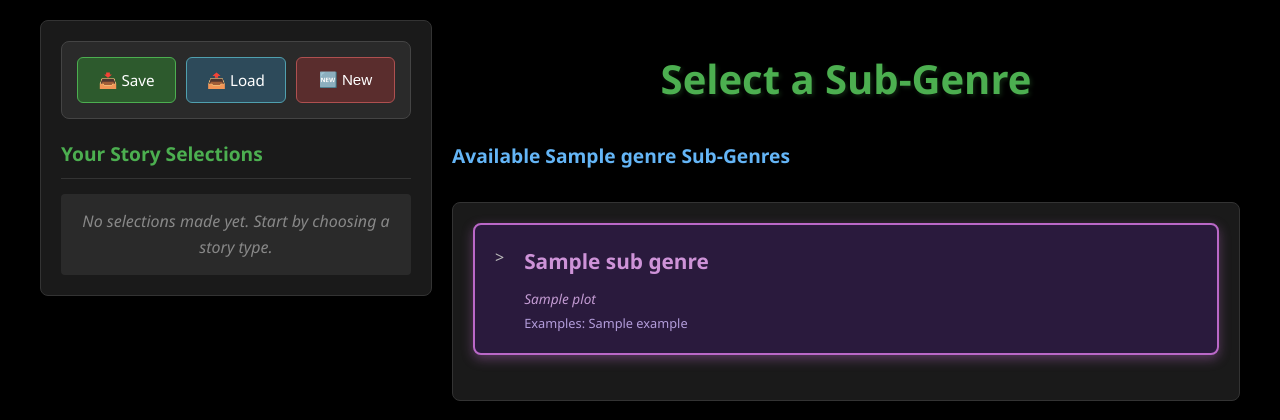
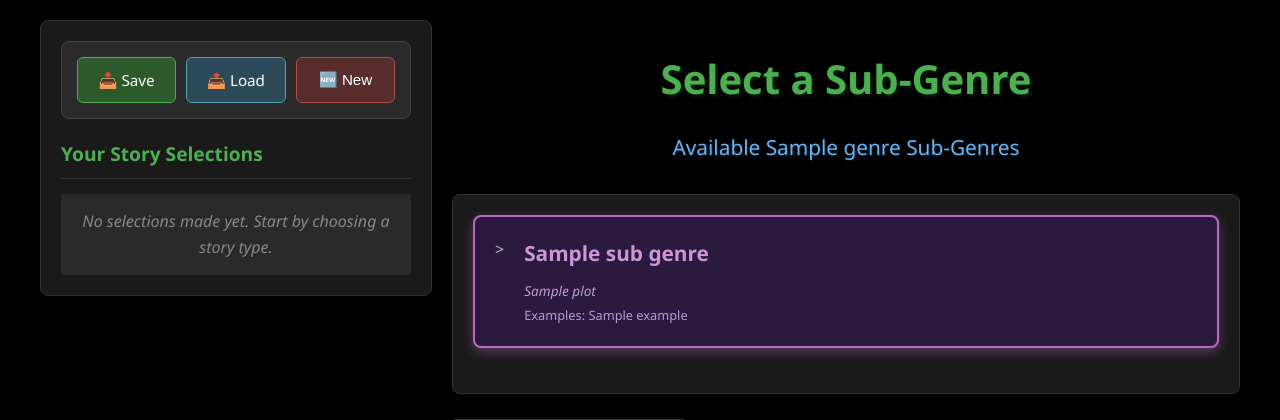
Before and after one commit to LarsLiden/Kraitif, a Flask app: template templates/subgenre_selection.html in a window 1280 px wide. Shown: the top 420 px of the page. Run offline with Flask 3, Linux system fonts and the light colour scheme; the template is opened without the code that fills it: most values are stand-ins (such as "Sample title", 1, 10 or a date in 2020); parts of the project's set-up code (start-up, migrations or seed data) failed here and were passed over.

Commit message:
Update UI titles and add blue subtitles across all story selection pages
Co-authored-by: LarsLiden <6528486+LarsLiden@users.noreply.github.com>

```diff
--- a/static/style.css
+++ b/static/style.css
@@ -260,6 +260,17 @@ h3 {
     color: #cccccc;
     margin-bottom: 10px;
     font-size: 1.4em;
+}
+
+/* Blue subtitle styling for consistent UI across all pages */
+.page-subtitle {
+    text-align: center;
+    color: #64B5F6; /* Blue to match h2 styling */
+    font-size: 1.3em;
+    margin-bottom: 25px;
+    margin-top: -10px; /* Reduce gap between title and subtitle */
+    font-weight: normal;
+    text-shadow: 1px 1px 2px rgba(100, 181, 246, 0.2);
 }
 
 .story-type-card {
--- a/templates/core_arc_selection.html
+++ b/templates/core_arc_selection.html
@@ -6,6 +6,7 @@
 
 
 <h1>Select a Core Arc</h1>
+<p class="page-subtitle">Available {{ story.story_type_name }} Core Arcs</p>
 
 <div class="section">
     <div class="section-content">
--- a/templates/genre_selection.html
+++ b/templates/genre_selection.html
@@ -6,6 +6,7 @@
 
 
 <h1>Select a Genre</h1>
+<p class="page-subtitle">Available Genres</p>
 
 <div class="section">
     <div class="section-content">
--- a/templates/key_theme_selection.html
+++ b/templates/key_theme_selection.html
@@ -6,6 +6,7 @@
 
 
 <h1>Select a Key Theme</h1>
+<p class="page-subtitle">Available {{ story.story_type_name }} Themes</p>
 
 <div class="section">
     <div class="section-content">
--- a/templates/story_types.html
+++ b/templates/story_types.html
@@ -3,7 +3,8 @@
 {% block title %}Story Types - Kraitif{% endblock %}
 
 {% block content %}
-<h1>Seven Classical Story Types</h1>
+<h1>Select Story Type</h1>
+<p class="page-subtitle">Available Story Types</p>
 
 <div class="story-types-grid">
     {% for story_type in story_types %}
--- a/templates/subgenre_selection.html
+++ b/templates/subgenre_selection.html
@@ -6,9 +6,9 @@
 
 
 <h1>Select a Sub-Genre</h1>
+<p class="page-subtitle">Available {{ story.genre.name }} Sub-Genres</p>
 
 <div class="section">
-    <div class="section-title">Available {{ story.genre.name }} Sub-Genres</div>
     <div class="section-content">
         <form method="POST" action="{{ url_for('update_subgenre_selection') }}" class="story-selection-form">
             <div class="selection-section">
--- a/templates/subtypes.html
+++ b/templates/subtypes.html
@@ -137,9 +137,8 @@
 {% block content %}
 
 
-<h1>{{ story_type.name }}</h1>
-
-<h2>Subtypes</h2>
+<h1>Select Story Sub-Type</h1>
+<p class="page-subtitle">Available {{ story_type.name }} Sub-Genres</p>
 <div class="subtypes-grid">
     {% for subtype in story_type.subtypes %}
     <div class="subtype-card" onclick="location.href='{{ url_for('subtype_detail', story_type_name=story_type.name, subtype_name=subtype.name) }}'">
```
